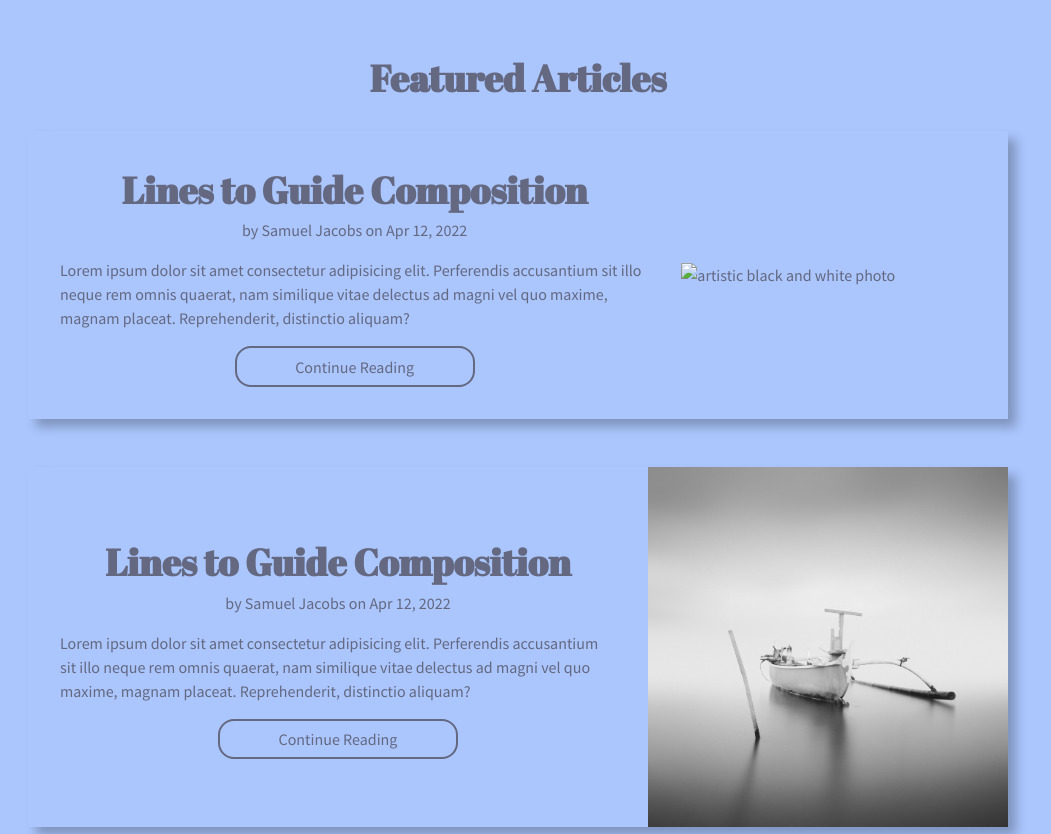
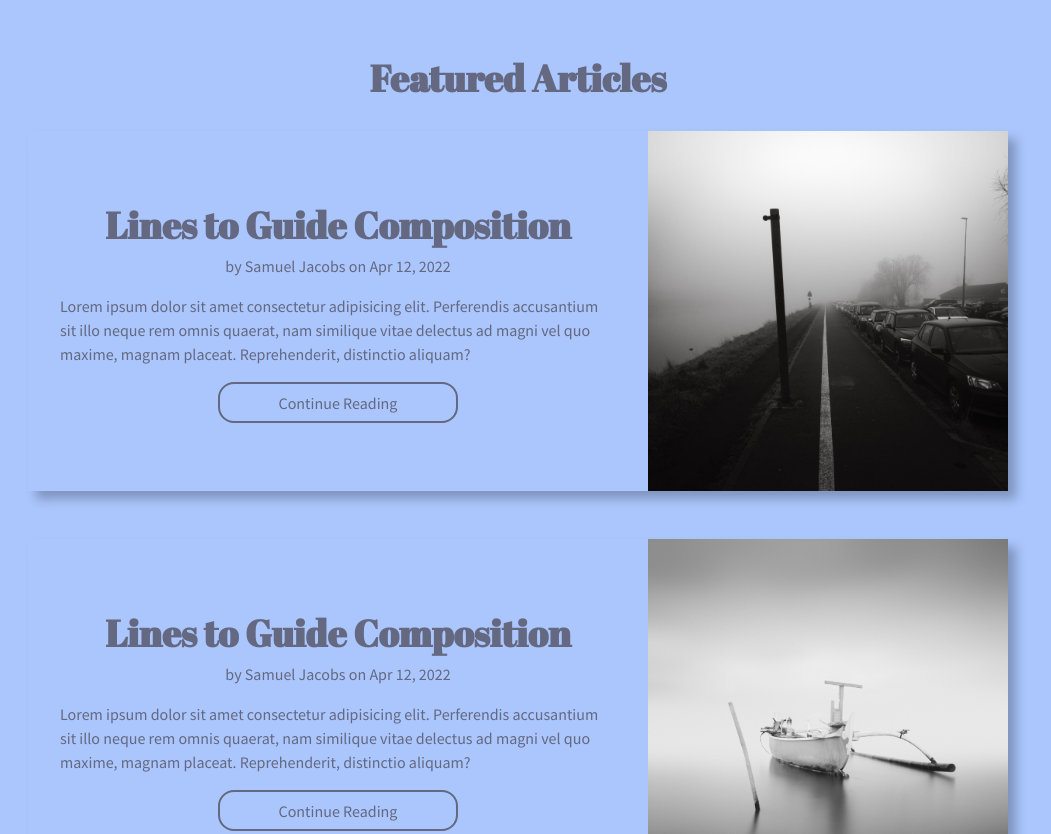
Before and after one commit to samueljacobs98/jamstack-blog, an Eleventy site: page src/index.njk in a window 1280 px wide. Shown: the part 720-1554 px from the top of the page, without its empty margins (122-1173 px from the left). Built offline with nearby package versions, Linux system fonts and the light colour scheme; Eleventy itself is replaced by a stand-in of ours; files that its build step writes are made by us from their sources; files whose address does not match are found by name.

Commit message:
corrected image links

```diff
--- a/src/_includes/header.njk
+++ b/src/_includes/header.njk
@@ -1,13 +1,13 @@
 <header class="header flex-group">
   <img
-    src="src/assets/svgs/logo.svg"
+    src="/assets/svgs/logo.svg"
     alt="Photographer Talk Logo"
     class="header__logo"
   />
   <a class="header__nav-item important" href="/">Home</a>
   <a class="header__nav-item important" href="/blog/">Blog</a>
   <img
-    src="src/assets/svgs/banner.svg"
+    src="/assets/svgs/banner.svg"
     alt="Header banner"
     class="header__banner"
   />
--- a/src/blog/2022-04-12-lines-to-guide-composition.md
+++ b/src/blog/2022-04-12-lines-to-guide-composition.md
@@ -3,7 +3,7 @@ title: Lines to Guide Composition
 author: Samuel Jacobs
 date: 2022-04-12
 tags: ["post", "featured"]
-image: /assets/blog/article1.jpg
+image: /assets/images/article1.jpg
 imageAlt: This is the image caption
 description: Lorem ipsum dolor sit amet consectetur adipisicing elit. Perferendis accusantium sit illo neque rem omnis quaerat, nam similique vitae delectus ad magni vel quo maxime, magnam placeat. Reprehenderit, distinctio aliquam?
 ---
--- a/src/blog/2022-04-13-article-2.md
+++ b/src/blog/2022-04-13-article-2.md
@@ -3,7 +3,7 @@ title: Lines to Guide Composition
 author: Samuel Jacobs
 date: 2022-04-12
 tags: ["post"]
-image: /assets/blog/article2.jpg
+image: /assets/images/article2.jpg
 imageAlt: This is the image caption
 description: Lorem ipsum dolor sit amet consectetur adipisicing elit. Perferendis accusantium sit illo neque rem omnis quaerat, nam similique vitae delectus ad magni vel quo maxime, magnam placeat. Reprehenderit, distinctio aliquam?
 ---
--- a/src/blog/2022-04-14-article-3.md
+++ b/src/blog/2022-04-14-article-3.md
@@ -3,7 +3,7 @@ title: Lines to Guide Composition
 author: Samuel Jacobs
 date: 2022-04-12
 tags: ["post", "featured"]
-image: /assets/blog/article3.jpg
+image: /assets/images/article3.jpg
 imageAlt: This is the image caption
 description: Lorem ipsum dolor sit amet consectetur adipisicing elit. Perferendis accusantium sit illo neque rem omnis quaerat, nam similique vitae delectus ad magni vel quo maxime, magnam placeat. Reprehenderit, distinctio aliquam?
 ---
--- a/src/blog/2022-04-15-article-4.md
+++ b/src/blog/2022-04-15-article-4.md
@@ -3,7 +3,7 @@ title: Lines to Guide Composition
 author: Samuel Jacobs
 date: 2022-04-12
 tags: ["post"]
-image: /assets/blog/article4.jpg
+image: /assets/images/article3.jpg
 imageAlt: This is the image caption
 description: Lorem ipsum dolor sit amet consectetur adipisicing elit. Perferendis accusantium sit illo neque rem omnis quaerat, nam similique vitae delectus ad magni vel quo maxime, magnam placeat. Reprehenderit, distinctio aliquam?
 ---
--- a/src/blog/2022-04-16-article-5.md
+++ b/src/blog/2022-04-16-article-5.md
@@ -3,7 +3,7 @@ title: Lines to Guide Composition
 author: Samuel Jacobs
 date: 2022-04-12
 tags: ["post", "featured"]
-image: /assets/blog/article5.jpg
+image: /assets/images/article2.jpg
 imageAlt: This is the image caption
 description: Lorem ipsum dolor sit amet consectetur adipisicing elit. Perferendis accusantium sit illo neque rem omnis quaerat, nam similique vitae delectus ad magni vel quo maxime, magnam placeat. Reprehenderit, distinctio aliquam?
 ---
--- a/src/index.njk
+++ b/src/index.njk
@@ -26,7 +26,7 @@ layout: "base.njk"
       </button>
     </div>
   </div>
-  <img class="hero__image" src="src/assets/images/hero.jpg" alt="" />
+  <img class="hero__image" src="/assets/images/hero.jpg" alt="" />
 </section>
 <section class="featured flex-group">
   <h2 class="featured__heading">Featured Articles</h2>
```
